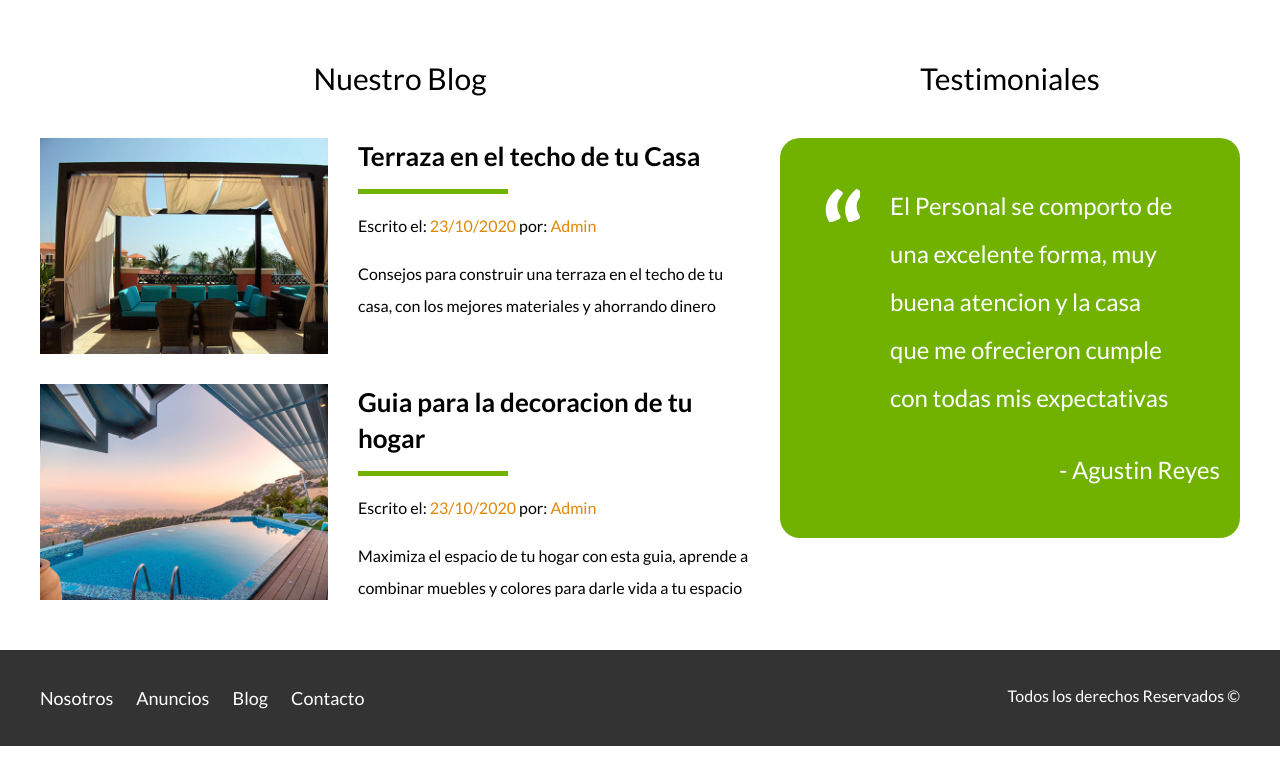
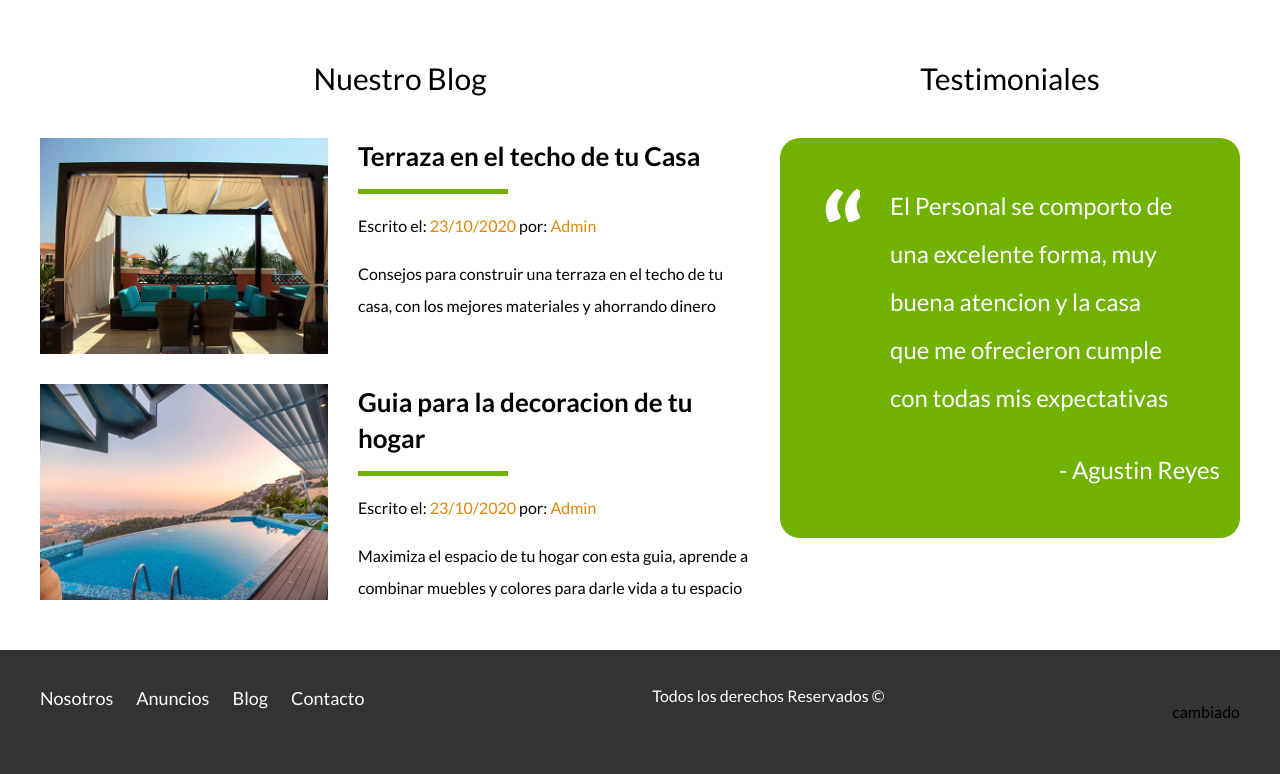
Before and after one commit to AguzSkromni/ProyectoHTML, a plain HTML site: page index.html in a window 1280 px wide. Shown: the part 2594-3368 px from the top of the page. Before the commit the page ends 3340 px from the top, so only its background shows below. Drawn offline with Linux system fonts and the light colour scheme.

Commit message:
Probando
Agregando cambiando en la parte final del documento con la intencion de probar github desde la aplicacion

```diff
--- a/index.html
+++ b/index.html
@@ -236,6 +236,7 @@
             </nav> <!-- Termina Navegacion -->
 
             <p class="copyright">Todos los derechos Reservados &copy;</p>
+            <p>cambiado</p>
         </div>
     </footer>
 </body>
```
